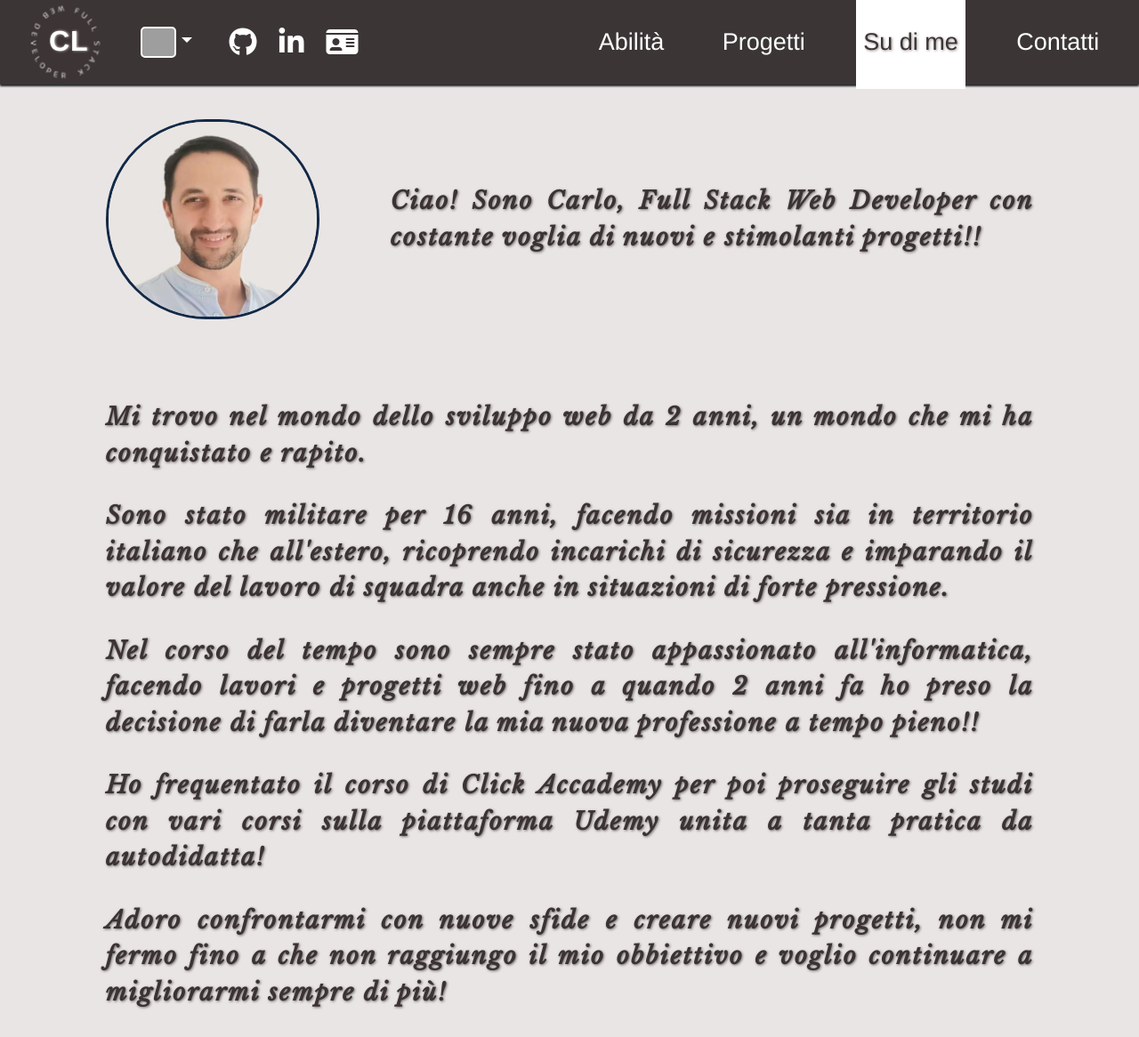
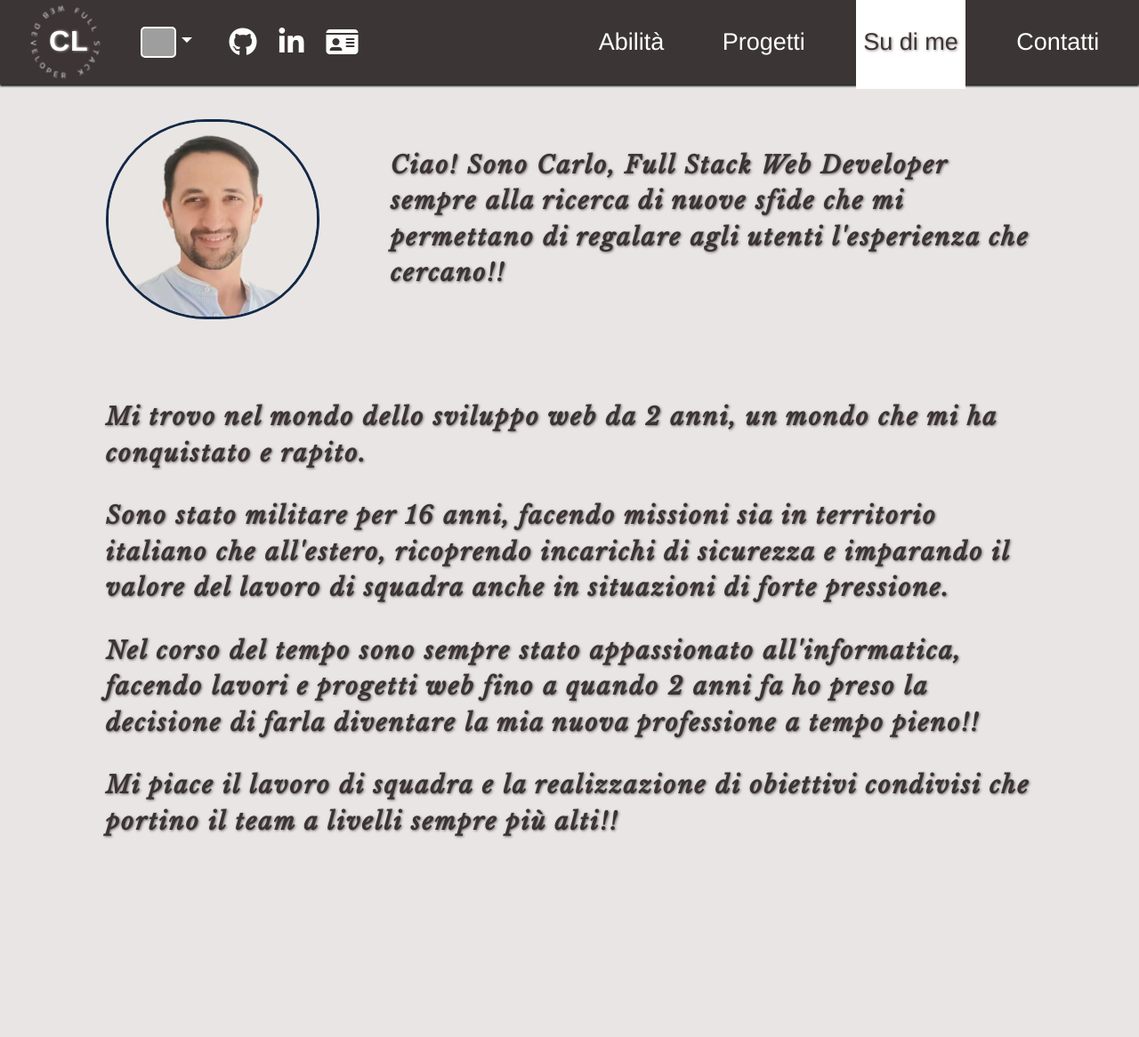
Before and after one commit to Carlo1987/portfolio, an Angular app in the folder client/: page /aboutme in a window 1280 px wide. Shown: the whole page at 89% size. After the commit the page ends 974 px from the top, so only its background shows below. Built offline with nearby package versions, Linux system fonts and the light colour scheme; grey boxes are pictures that could not be loaded; a web font is replaced by a local one.

Commit message:
about_me

```diff
--- a/client/src/app/components/aboutme/aboutme.component.scss
+++ b/client/src/app/components/aboutme/aboutme.component.scss
@@ -24,7 +24,7 @@ img{
     font-weight: bold;
     margin-bottom: 30px;
     letter-spacing: 2px;
-    text-align: justify;
+
 }
 
 
--- a/client/src/app/components/aboutme/aboutme.component.ts
+++ b/client/src/app/components/aboutme/aboutme.component.ts
@@ -19,7 +19,7 @@ export class AboutmeComponent{
       language.developer,
       language.old_work,
       language.new_work,
-      language.skills,
+  /*     language.skills, */
       language.final
     ];
 
--- a/client/src/app/components/home/home.component.ts
+++ b/client/src/app/components/home/home.component.ts
@@ -84,7 +84,7 @@ export class HomeComponent implements AfterViewInit{
 
 
     animate('element','-600px');
-    animate('elementResp','-950px');
+    animate('elementResp','-750px');
   }
 
 
--- a/client/src/app/languages/esp.ts
+++ b/client/src/app/languages/esp.ts
@@ -40,12 +40,12 @@ export const esp = {
 
     projects : {
         project_holiday : {
-            name : "Vacaciones Sardinia",
+            name : "Vacaciones Cerdeña",
             description : "Proyecto que simula la reserva en casas de vacaciones y donde TU SERAS ADMINISTRADOR y podras añadir, modificar o borrar nuevas casas!!"
         },
         project_social : {
-            name : "Social",
-            description : "Proyecto que simula un social con chat y solicitud de amistad, perfiles privados o publicos, compartiendo imagenes y videos con comentarios y likes!!"
+            name : "Faceback",
+            description : "Proyecto que simula un social con chat y solicitudes de amistad, perfiles privados o publicos, compartiendo imagenes y videos con comentarios y likes!!"
         },
         project_sold : {
             name : "Dichatleon",
@@ -55,12 +55,12 @@ export const esp = {
 
 
     aboutMe : {
-        presentacion : "Hola! Soy Carlo, Full Stack Web Developer siempre en busqueda de nuevos y estimulantes proyectos!!",
+        presentacion : "Hola! Soy Carlo, Full Stack Web Developer siempre en busqueda de nuevos desafios que me permitan regalar a los usuarios la experiencia que van buscando!!",
         developer : `Llevo ${getTime.time()} años en el mundo del desarrollo web, un mundo que me ha conquistado y fascinado.`,
         old_work : "He sido militar por 16 años, haciendo misiones milatares dentro y fuera del territorio italiano, teniendo encargos de seguridad y aprendiendo el valor de trajar en equipo en situaciones estresantes.",
         new_work : `En todo el tiempo siempre estuve apasionado a la informatica haciendo projectos y trabojos web hasta que hace ${getTime.time()} años decidì canvertirlo en mi nuevo trabajo!!`,
         skills : "He realizado el curso de Click Accademy y cuando lo terminè continuè los estudios con varios cursos en la plataforma Udemy unida a mucha practica gracias a diferentes fuentes!",
-        final : "Me gusta enfrentar nuevos retos y crear nuevos proyectos, no me detengo hasta que no consigo mi obiectivo y quiero continuar a mejorar siempre!"
+        final : "Me gusta trabajar en equipo y realizar objetivos comunes que lleven el team a niveles siempre mas altos!!"
     }
 
 
--- a/client/src/app/languages/ita.ts
+++ b/client/src/app/languages/ita.ts
@@ -46,7 +46,7 @@ export const ita = {
             description : "Progetto dove viene simulata la prenotazione in case vacanze e dove TU SARAI UN AMMINISTRATORE e potrai provare ad aggiugere, modificare o cancellare nuove case da affittare!!"
         },
         project_social : {
-            name : "Social",
+            name : "Faceback",
             description : "Progetto dove viene simulato un social con chat e richieste di amicizia, profili privati o pubblici, condivisione di immagini e video con commenti e likes!!"
         },
         project_sold : {
@@ -57,12 +57,12 @@ export const ita = {
 
 
     aboutMe : {
-        presentacion : "Ciao! Sono Carlo, Full Stack Web Developer con costante voglia di nuovi e stimolanti progetti!!",
+        presentacion : "Ciao! Sono Carlo, Full Stack Web Developer sempre alla ricerca di nuove sfide che mi permettano di regalare agli utenti l'esperienza che cercano!!",
         developer : `Mi trovo nel mondo dello sviluppo web da ${getTime.time()} anni, un mondo che mi ha conquistato e rapito.`,
         old_work : "Sono stato militare per 16 anni, facendo missioni sia in territorio italiano che all'estero, ricoprendo incarichi di sicurezza e imparando il valore del lavoro di squadra anche in situazioni di forte pressione.",
         new_work : `Nel corso del tempo sono sempre stato appassionato all'informatica, facendo lavori e progetti web fino a quando ${getTime.time()} anni fa ho preso la decisione di farla diventare la mia nuova professione a tempo pieno!!`,
         skills : "Ho frequentato il corso di Click Accademy per poi proseguire gli studi con vari corsi sulla piattaforma Udemy unita a tanta pratica da autodidatta!",
-        final : "Adoro confrontarmi con nuove sfide e creare nuovi progetti, non mi fermo fino a che non raggiungo il mio obbiettivo e voglio continuare a migliorarmi sempre di più!"
+        final : "Mi piace il lavoro di squadra e la realizzazione di obiettivi condivisi che portino il team a livelli sempre più alti!!"
     }
 
 
```
